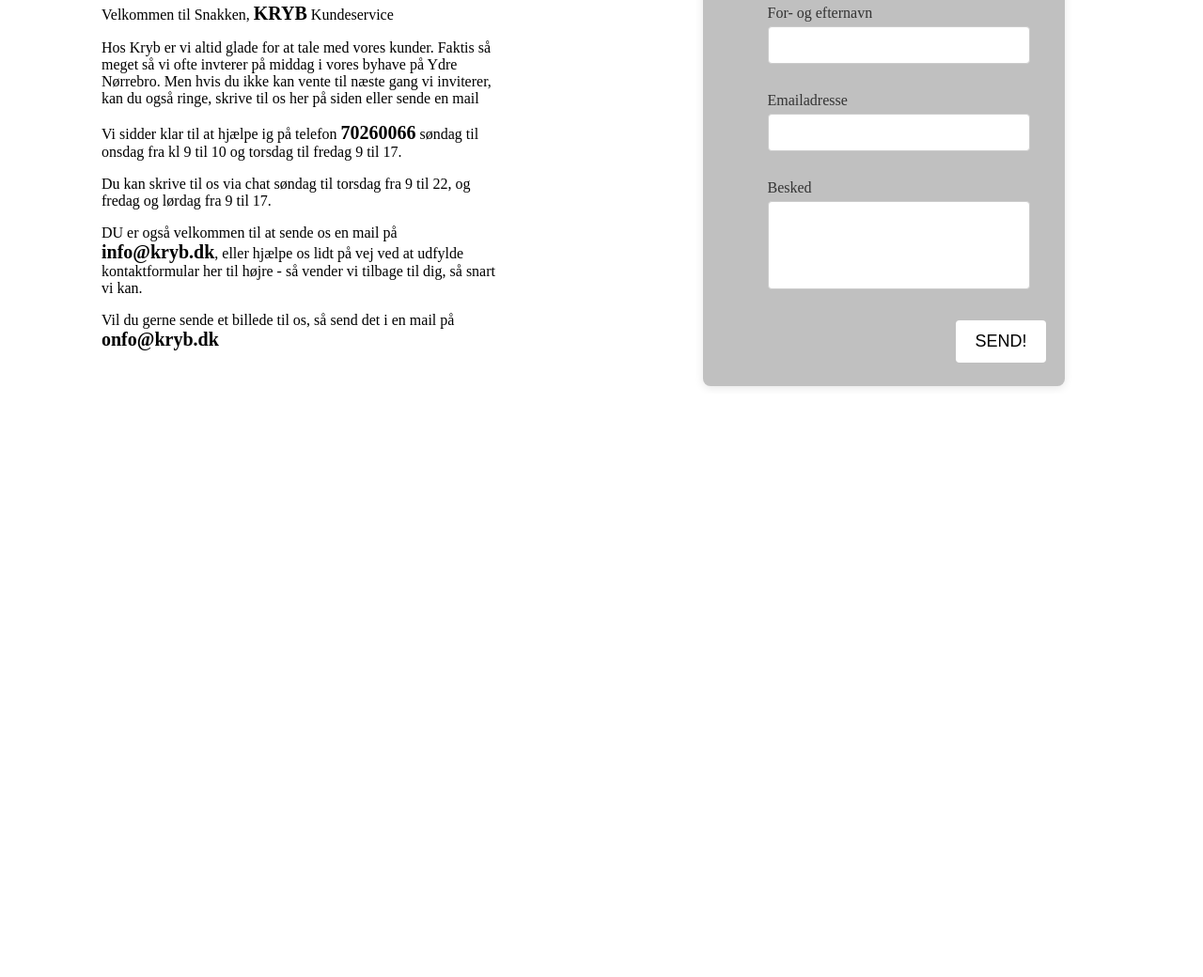
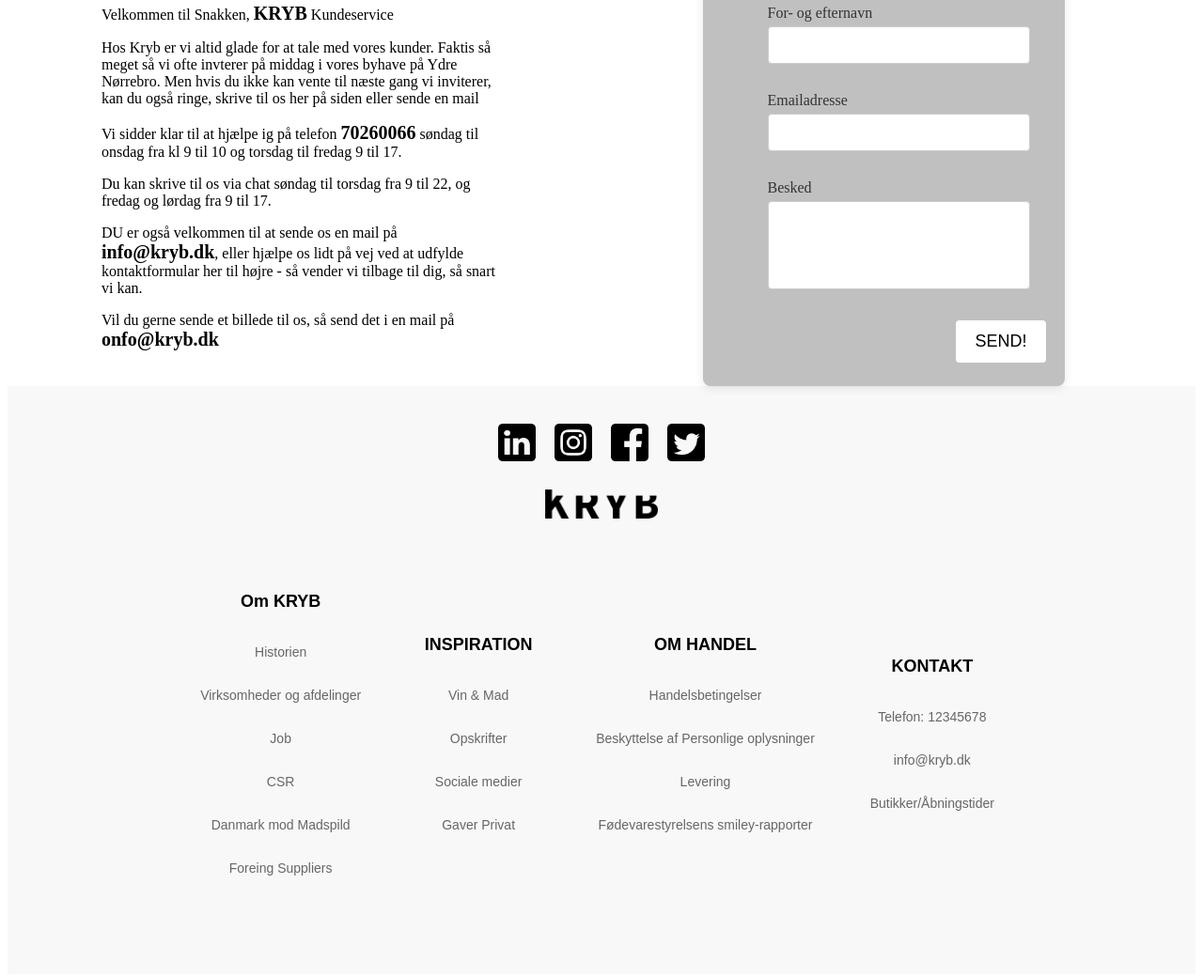
Before and after one commit to Chovice/grundpr-ve, a plain HTML site: page index.html in a window 1280 px wide. Shown: the part 2603-3643 px from the top of the page at 94% size. Before the commit the page ends 3022 px from the top, so only its background shows below. Drawn offline with Linux system fonts and the light colour scheme.

Commit message:
næsten færdig

```diff
--- a/asset/css/main.css
+++ b/asset/css/main.css
@@ -406,3 +406,67 @@
     font-weight: bolder;  /* Gør teksten fed */
     color: #000000;  /* Farve på teksten */
 }
+footer {
+    background-color: #f8f8f8;
+    padding: 40px 20px;
+    font-family: Arial, sans-serif;
+    color: #333;
+}
+
+footer figure {
+    display: flex;
+    flex-direction: column;
+    align-items: center;
+    text-align: center;
+    max-width: 1200px;
+    margin: auto;
+}
+
+footer figure div {
+    display: flex;
+    gap: 20px;
+    justify-content: center;
+    margin-bottom: 30px;
+}
+
+footer figure div img {
+    width: 40px;
+    height: auto;
+    transition: transform 0.3s ease;
+}
+
+footer figure div img:hover {
+    transform: scale(1.1);
+}
+
+footer figure > img {
+    width: 120px;
+    margin-bottom: 30px;
+}
+
+.footer-sections {
+    display: flex;
+    flex-wrap: wrap;
+    justify-content: center;
+    gap: 50px;
+    margin-top: 30px;
+}
+
+.footer-section {
+    display: flex;
+    flex-direction: column; /* <-- vigtig: stabler <h3> og <p> lodret */
+    align-items: center;
+    min-width: 150px;
+}
+
+.footer-section h3 {
+    margin-bottom: 10px;
+    font-size: 18px;
+    color: #000;
+}
+
+.footer-section p {
+    margin: 5px 0;
+    font-size: 14px;
+    color: #666;
+}
--- a/index.html
+++ b/index.html
@@ -155,10 +155,52 @@
             </form>
         </div>
     </section>
+</body>
+<footer>
+    <figure>
+        <div>
+            <img src="/asset/images/linkedin_net.png" alt="">
+            <img src="/asset/images/instagram.png" alt="">
+            <img src="/asset/images/facebook.png" alt="">
+            <img src="/asset/images/twitter.png" alt="">
+        </div>
 
+        <img src="/asset/images/logo_small_black.png" alt="Logo">
 
+        <div class="footer-sections">
+            <div class="footer-section">
+                <h3>Om KRYB</h3>
+                <p>Historien</p>
+                <p>Virksomheder og afdelinger</p>
+                <p>Job</p>
+                <p>CSR</p>
+                <p>Danmark mod Madspild</p>
+                <p>Foreing Suppliers</p>
+            </div>
 
+            <div class="footer-section">
+                <h3>INSPIRATION</h3>
+                <p>Vin & Mad</p>
+                <p>Opskrifter</p>
+                <p>Sociale medier</p>
+                <p>Gaver Privat</p>
+            </div>
 
+            <div class="footer-section">
+                <h3>OM HANDEL</h3>
+                <p>Handelsbetingelser</p>
+                <p>Beskyttelse af Personlige oplysninger</p>
+                <p>Levering</p>
+                <p>Fødevarestyrelsens smiley-rapporter</p>
+            </div>
 
-</body>
+            <div class="footer-section">
+                <h3>KONTAKT</h3>
+                <p>Telefon: 12345678</p>
+                <p>info@kryb.dk</p>
+                <p>Butikker/Åbningstider</p>
+            </div>
+        </div>
+    </figure>
+</footer>
 </html>
```
